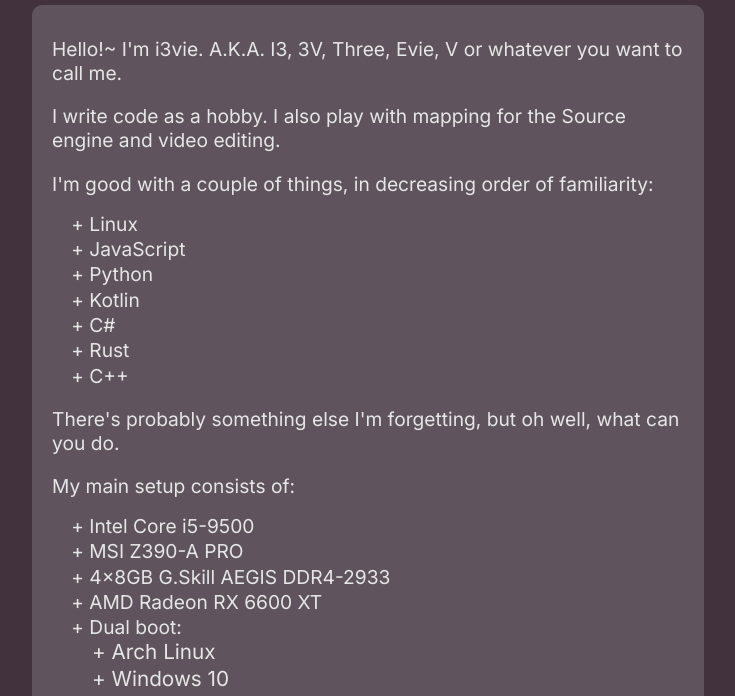
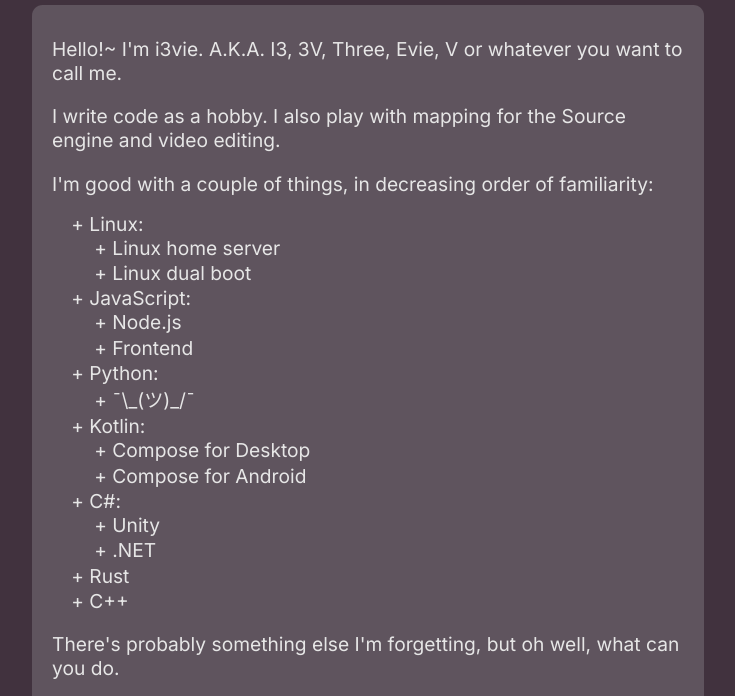
Before and after one commit to i3vie/i3vie.github.io, a plain HTML site: page index.html in a window 1280 px wide. Shown: the part 98-794 px from the top of the page, without its empty margins (272-1007 px from the left). Drawn offline with Linux system fonts and the light colour scheme.

Commit message:
blah blah blah

```diff
--- a/index.html
+++ b/index.html
@@ -14,11 +14,35 @@
             <p>I write code as a hobby. I also play with mapping for the Source engine and video editing.</p>
             <p>I'm good with a couple of things, in decreasing order of familiarity:</p>
             <ul id="techs">
-                <li>Linux</li>
-                <li>JavaScript</li>
-                <li>Python</li>
-                <li>Kotlin</li>
-                <li>C#</li>
+                <li>Linux:
+                    <ul>
+                        <li>Linux home server</li>
+                        <li>Linux dual boot</li>
+                    </ul>
+                </li>
+                <li>JavaScript:
+                    <ul>
+                        <li>Node.js</li>
+                        <li>Frontend</li>
+                    </ul>
+                </li>
+                <li>Python:
+                    <ul>
+                        <li>¯\_(ツ)_/¯</li>
+                    </ul>
+                </li>
+                <li>Kotlin:
+                    <ul>
+                        <li>Compose for Desktop</li>
+                        <li>Compose for Android</li>
+                    </ul>
+                </li>
+                <li>C#:
+                    <ul>
+                        <li>Unity</li>
+                        <li>.NET</li>
+                    </ul>
+                </li>
                 <li>Rust</li>
                 <li>C++</li>
             </ul>
--- a/styles.css
+++ b/styles.css
@@ -48,3 +48,7 @@
     margin-top: 20pt;
     border-radius: 8pt;
 }
+
+#techs > li > ul > li {
+    font-size: 1em;
+}
```
